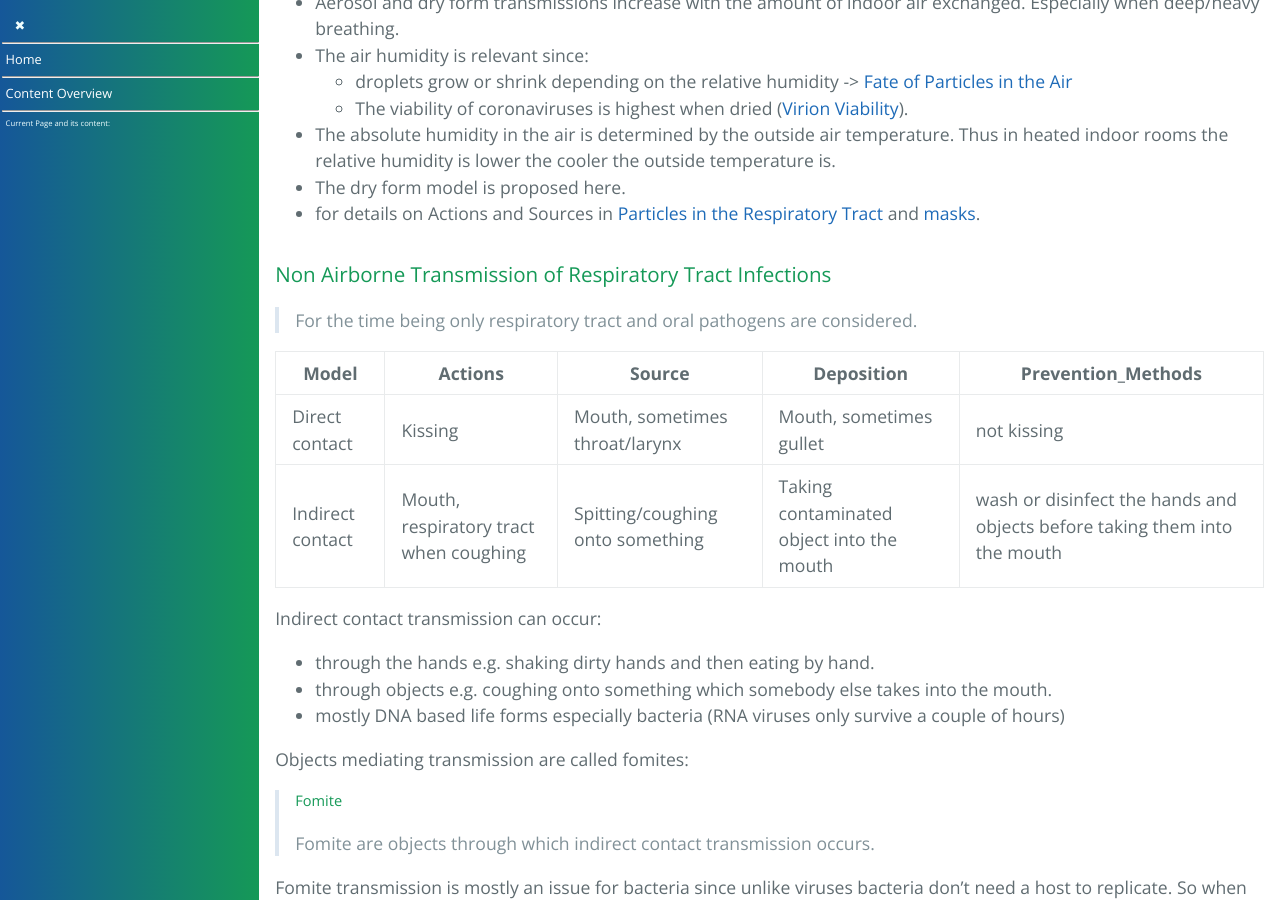
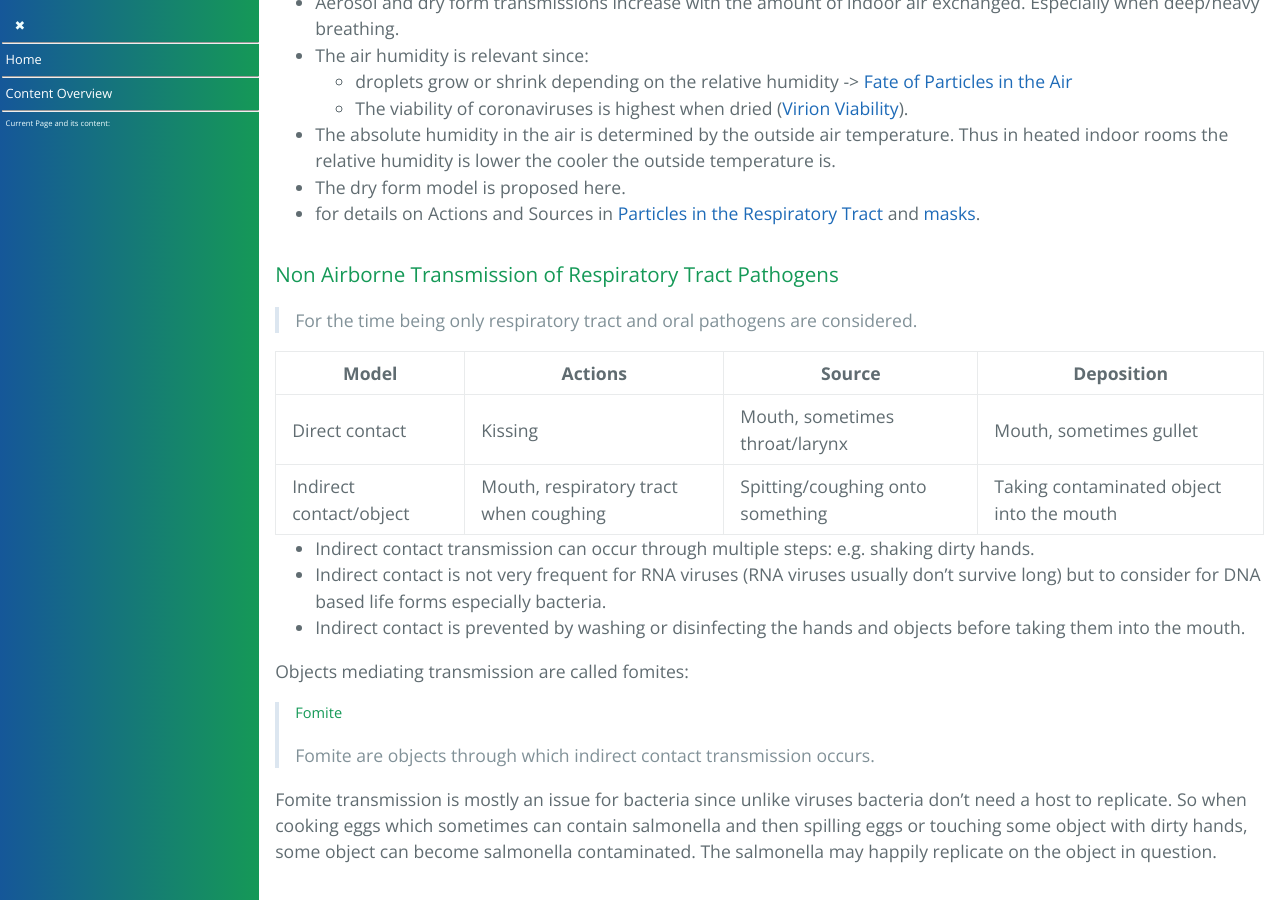
Before and after one commit to forestgrape/coronavirus, a Jekyll site: the page built from 5_epidemiological/transmission.md, in a window 1280 px wide and 900 px high, scrolled down 1836 px. Built offline with Jekyll 4.4.1, drawn with Linux system fonts in a browser that asks for light colours; our own code applies the rules of GitHub Pages for plain Markdown files; some of the changed text lies outside the part shown.

Commit message:
formulations

```diff
--- a/5_epidemiological/transmission.md
+++ b/5_epidemiological/transmission.md
@@ -3,7 +3,7 @@
 
 * [Overview Transmission Models](#overview-transmission-models)
   * [Overview Airborne Transmission](#overview-airborne-transmission)
-  * [Non Airborne Transmission of Respiratory Tract Infections](#non-airborne-transmission-of-respiratory-tract-infections)
+  * [Non Airborne Transmission of Respiratory Tract Pathogens](#non-airborne-transmission-of-respiratory-tract-pathogens)
 * [Airborne Transmission](#airborne-transmission)
   * [Summary Airborne Transmission](#summary-airborne-transmission)
   * [Objects Moving in the Air](#objects-moving-in-the-air)
@@ -54,19 +54,18 @@ Model | Metaphor   | Generating Actions | Source/Deposition | Situations/Climate
 * for details on Actions and Sources in [Particles in the Respiratory Tract](#particle-dynamics-in-the-respiratory-tract) and [masks](../6_prevention_and_treatment/masks.md).
 
 
-### Non Airborne Transmission of Respiratory Tract Infections
+### Non Airborne Transmission of Respiratory Tract Pathogens
 
 > For the time being only respiratory tract and oral pathogens are considered.
 
-Model |  Actions | Source | Deposition | Prevention_Methods
----|---|---|---|---
-Direct contact| Kissing| Mouth, sometimes throat/larynx |Mouth, sometimes gullet  | not kissing
-Indirect contact| Mouth, respiratory tract when coughing | Spitting/coughing onto something| Taking contaminated object into the mouth | wash or disinfect the hands and objects before taking them into the mouth
+Model |  Actions | Source | Deposition
+---|---|---|---
+Direct contact| Kissing| Mouth, sometimes throat/larynx |Mouth, sometimes gullet
+Indirect contact/object| Mouth, respiratory tract when coughing | Spitting/coughing onto something| Taking contaminated object into the mouth
 
-Indirect contact transmission can occur:
-* through the hands e.g. shaking dirty hands and then eating by hand.
-* through objects e.g. coughing onto something which somebody else takes into the mouth.
-* mostly DNA based life forms especially bacteria (RNA viruses only survive a couple of hours)
+* Indirect contact transmission can occur through multiple steps: e.g. shaking dirty hands.
+* Indirect contact is not very frequent for RNA viruses (RNA viruses usually don't survive long) but to consider for DNA based life forms especially bacteria.
+* Indirect contact is prevented by washing or disinfecting the hands and objects before taking them into the mouth.
 
 Objects mediating transmission are called fomites:
 
```
